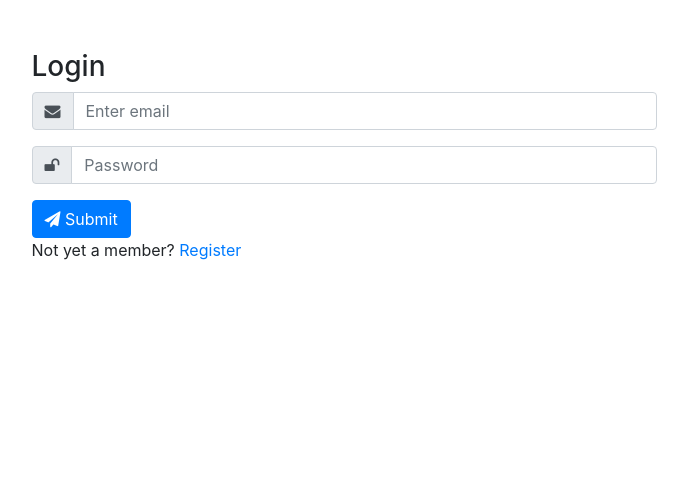
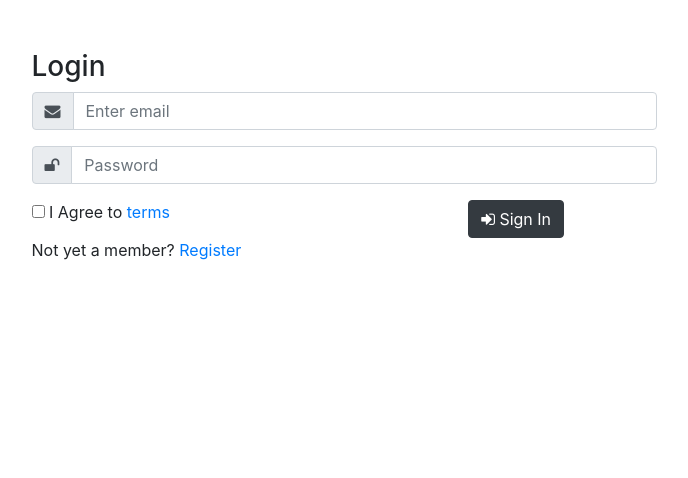
Before and after one commit to ealpha072/PHP-Library, a PHP site: page /login.php in a window 1280 px wide. Shown: the part 236-714 px from the top of the page, without its empty margins (296-984 px from the left). Run offline with PHP 8.4, Linux system fonts and the light colour scheme.

Commit message:
Changed display of the sign in button and added terms and conditions

```diff
--- a/users/login.php
+++ b/users/login.php
@@ -6,12 +6,14 @@
   <div class="col-10 col-md-8 col-lg-6">
   <h3>Login</h3>
     <form action="login.php" method="post">
+
       <div class="form-group input-group mb-3">
         <div class="input-group-prepend">
           <span class="input-group-text" id="basic-addon1"><i class="fa fa-envelope" aria-hidden="true"></i></span>
         </div>
           <input type="email" class="form-control" id="email" aria-describedby="emailHelp" placeholder="Enter email" name="email">
       </div>
+
       <div class="form-group input-group mb-3">
         <div class="input-group-prepend">
           <span class="input-group-text" id="basic-addon1"><i class="fa fa-unlock" aria-hidden="true"></i></span>
@@ -19,7 +21,18 @@
           <!--<label for="password">Password</label>-->
           <input type="password" class="form-control" id="password" placeholder="Password" name="password">
       </div>
-      <button type="submit" class="btn btn-primary" name="login"><i class="fa fa-paper-plane" aria-hidden="true"></i> Submit</button>
+
+		<div class="row">
+			<div class="col-8">
+				<div class="icheck-primary">
+					<input type="checkbox" name="terms">
+					<label for="agreetoterms">I Agree to <a href="">terms</a></label>
+				</div>
+			</div>
+			<div class="col-4">
+				<button type="submit" class="btn btn-dark" name="login"><i class="fa fa-sign-in" aria-hidden="true"></i> Sign In</button>
+			</div>
+		</div>
 
       <div class="register">
         <p>Not yet a member? <a href="registration.php">Register</a></p>
```
